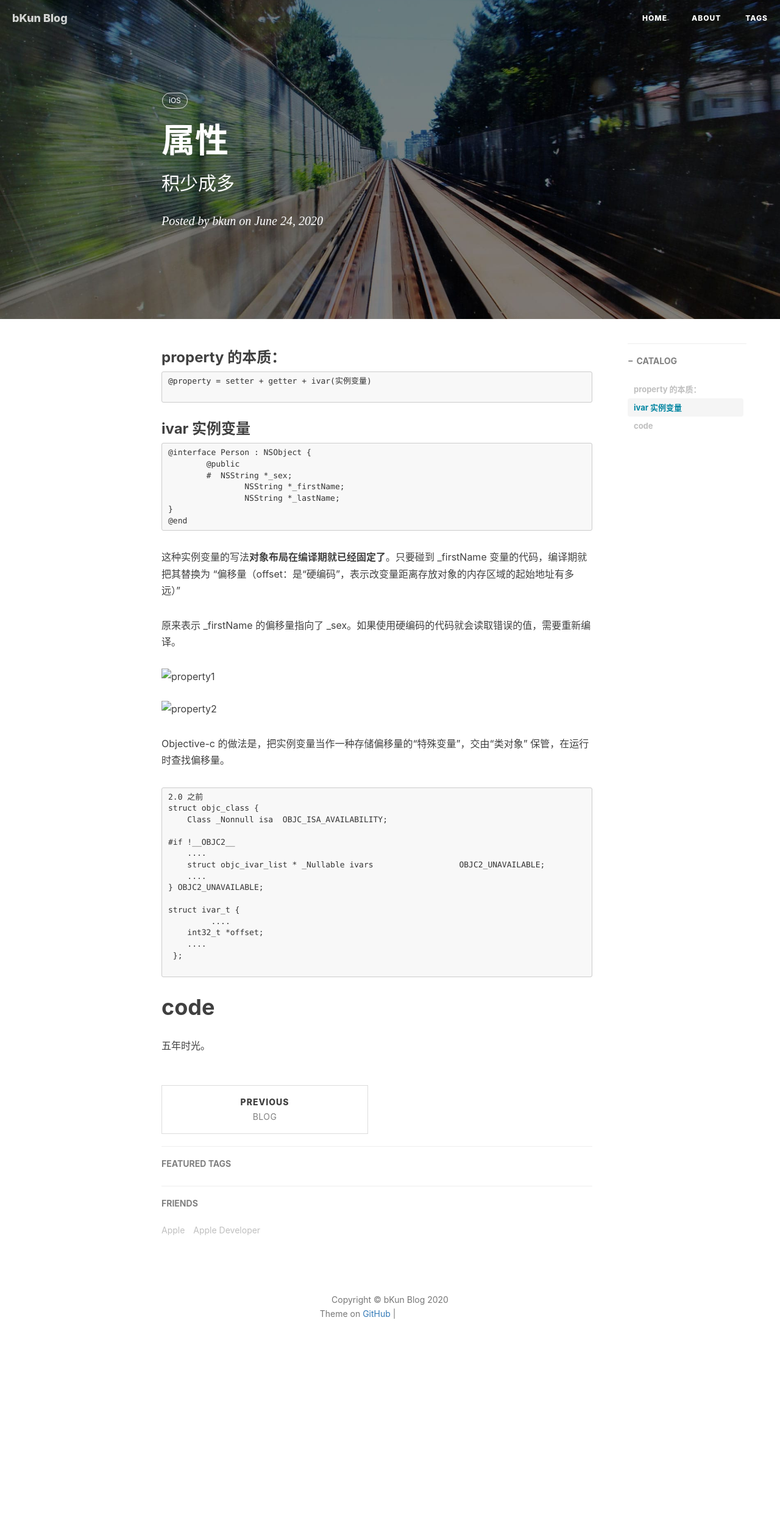
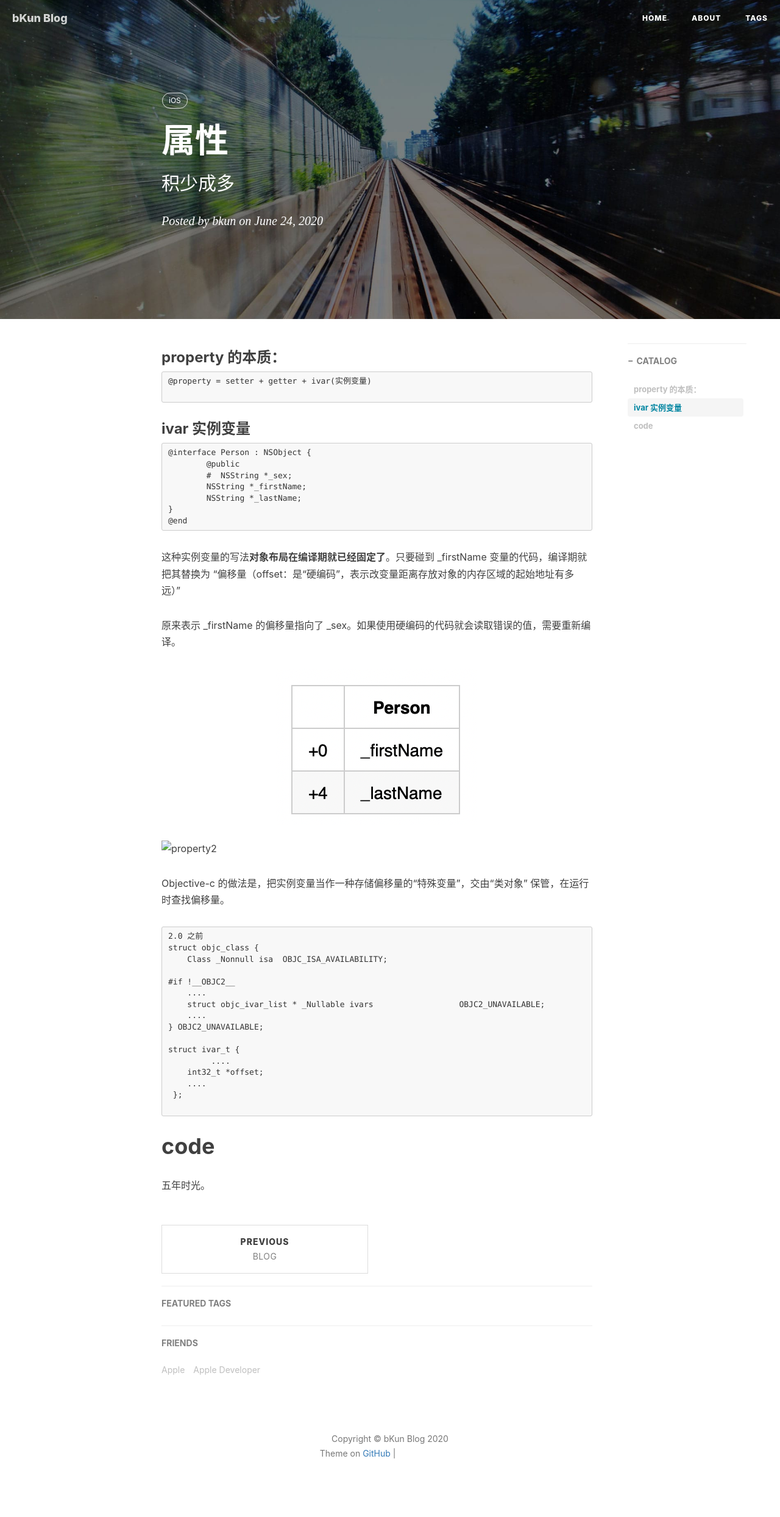
Before and after one commit to mdzzyyy/mdzzyyy.github.io, a Jekyll site: the page built from _posts/2020-06-24-属性这一概念.md, in a window 1280 px wide. Shown: the whole page at 61% size. Built offline with Jekyll 4.4.1, drawn with Linux system fonts in a browser that asks for light colours; nearby versions of some CDN libraries; comment, search, counter and statistics services are not loaded; before the commit the page ends 2258 px from its top, so only the background shows below that; grey boxes are pictures that could not be loaded.

Commit message:
Update 2020-06-24-属性这一概念.md

````diff
--- a/_posts/2020-06-24-属性这一概念.md
+++ b/_posts/2020-06-24-属性这一概念.md
@@ -23,8 +23,8 @@ tags:								#标签
 @interface Person : NSObject {
 	@public
 	#  NSString *_sex;
-		NSString *_firstName;
-		NSString *_lastName;
+	NSString *_firstName;
+	NSString *_lastName;
 }
 @end
 ```
@@ -33,7 +33,7 @@ tags:								#标签
 
 原来表示 _firstName 的偏移量指向了 _sex。如果使用硬编码的代码就会读取错误的值，需要重新编译。
 
-![property1](img/property-1.png) ![property2](img/property-2.png)
+![property1](https://github.com/mdzzyyy/mdzzyyy.github.io/blob/master/img/property-1.png) ![property2](img/property-2.png)
 
 Objective-c 的做法是，把实例变量当作一种存储偏移量的“特殊变量”，交由“类对象” 保管，在运行时查找偏移量。
 
````
